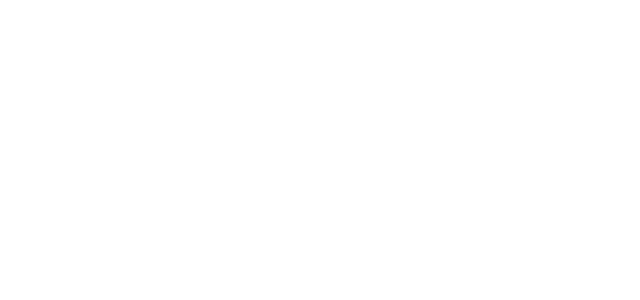
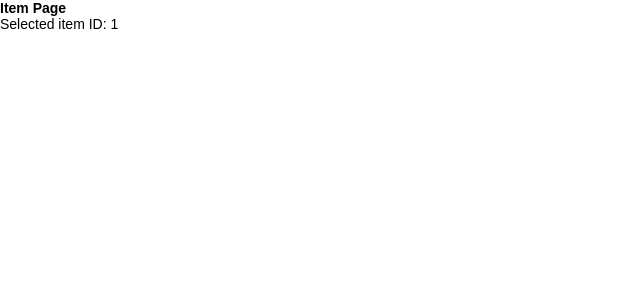
Before and after one commit to UTT-GL03/Swapp, a React (Vite) app in the folder frontend/: page /item/1 in a window 1280 px wide. Before the commit this address had no page. Shown: the top 300 px of the page, without its empty margins (0-640 px from the left). Built offline with nearby package versions, Linux system fonts and the light colour scheme.

Commit message:
create ItemPage

```diff
--- a/frontend/src/App.jsx
+++ b/frontend/src/App.jsx
@@ -1,6 +1,7 @@
 import React from 'react';
 import SearchResults from './SearchResults';
 import HomePage from './HomePage';
+import ItemPage from './ItemPage';
 import { Routes, Route } from 'react-router-dom';
 
 // Main App component
@@ -10,6 +11,7 @@
       <Routes>
         <Route path="/" element={<HomePage />} /> {/* Home page */}
         <Route path="/search" element={<SearchResults />} /> {/* Search results */}
+        <Route path="/item/:id" element={<ItemPage />} /> {/* Item page details*/}
       </Routes>
     </div>
   );
--- /dev/null
+++ b/frontend/src/ItemPage.jsx
@@ -0,0 +1,17 @@
+import React from 'react';
+import { useParams } from 'react-router-dom';
+
+const ItemPage = () => {
+  const { id } = useParams(); // Récupère l'ID depuis l'URL
+
+  console.log(`Selected item ID: ${id}`); // Affiche un log de l'ID
+
+  return (
+    <div>
+      <h1>Item Page</h1>
+      <p>Selected item ID: {id}</p>
+    </div>
+  );
+};
+
+export default ItemPage;
--- a/frontend/src/SearchResults.jsx
+++ b/frontend/src/SearchResults.jsx
@@ -41,7 +41,7 @@
 const ItemCard = React.memo(({ item, onClick }) => (
   <div
     className="Item"
-    onClick={() => onClick(item.url)}
+    onClick={() => onClick(item._id)}
     style={{ cursor: 'pointer' }}
   >
     <img src={item.image || 'https://placehold.co/150/'} alt={item.title} />
@@ -52,6 +52,7 @@
   </div>
 ));
 ItemCard.displayName = 'ItemCard';
+
 
 const ItemsGrid = React.memo(({ items, onItemClick }) => (
   <div className="Items conteneur">
@@ -143,9 +144,10 @@
   }, [query, categoryFromURL]); // Toujours dépendre de query et categoryFromURL
 
 
-  const handleItemClick = useCallback((url) => {
-    navigate(url);
+  const handleItemClick = useCallback((id) => {
+    navigate(`/item/${id}`);
   }, [navigate]);
+
 
   // Memoize header props to prevent unnecessary re-renders
   const headerProps = useMemo(() => ({
```
